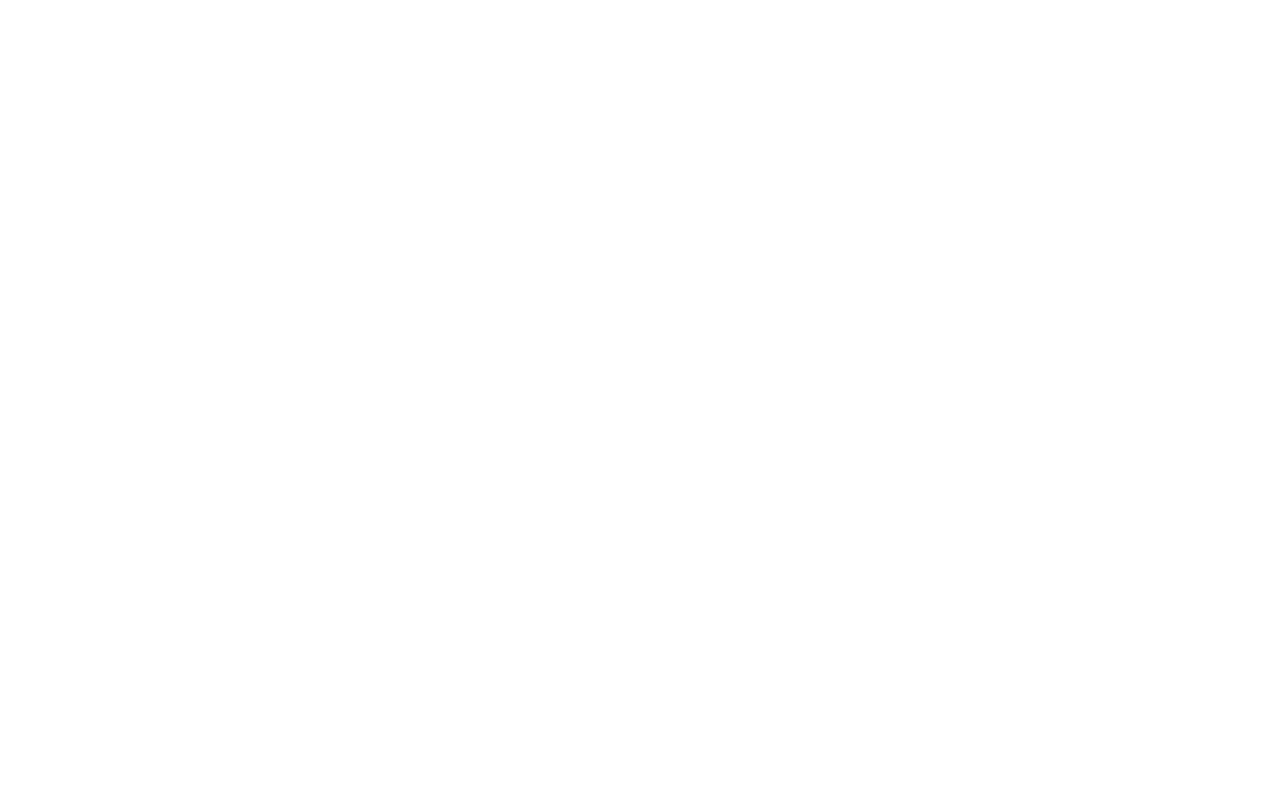
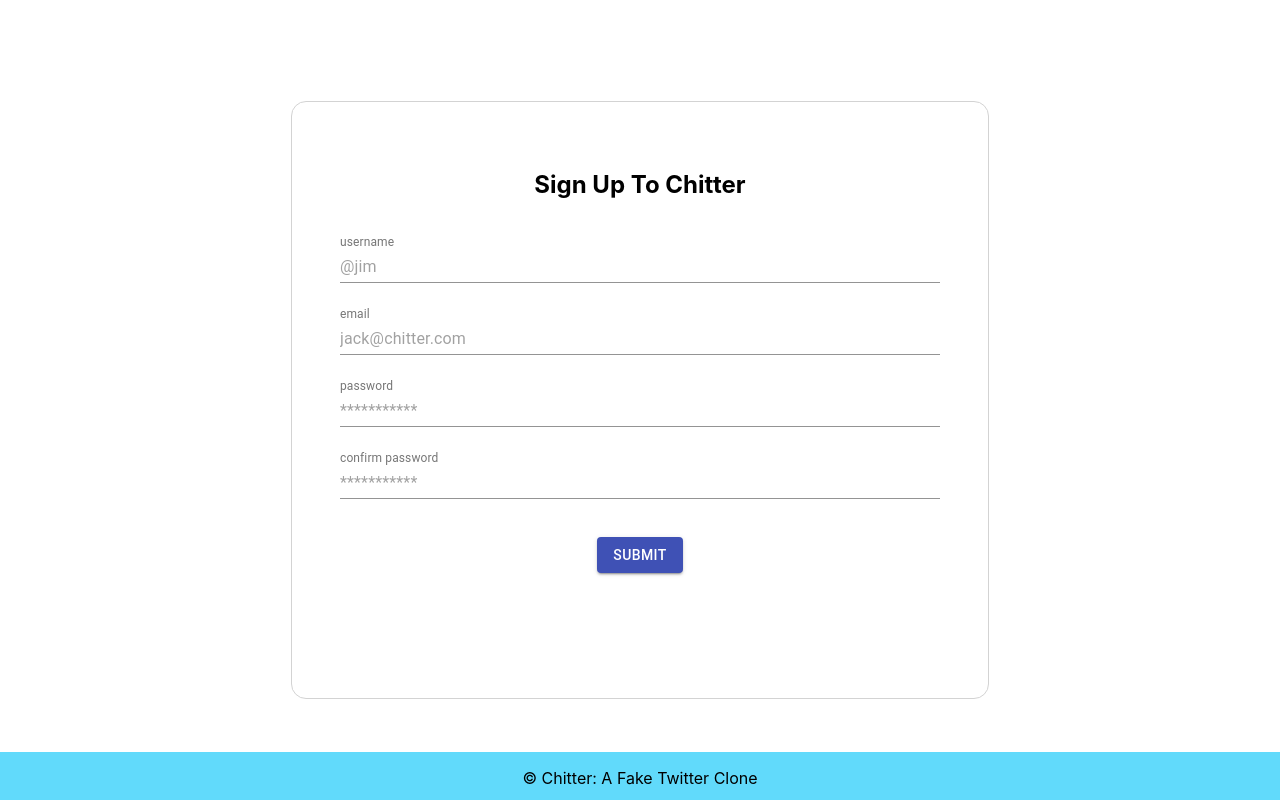
Before and after one commit to philsmithies/chitter-react, a React (Create React App) app: page /signup in a window 1280 px wide. Built offline with nearby package versions, Linux system fonts and the light colour scheme.

Commit message:
basic sign up form

```diff
--- a/src/App.css
+++ b/src/App.css
@@ -28,6 +28,12 @@
   color: #61dafb;
 }
 
+Footer{
+  background-color: #61dafb;
+  width: 100%;
+  height: 3rem;
+}
+
 @keyframes App-logo-spin {
   from {
     transform: rotate(0deg);
--- a/src/App.js
+++ b/src/App.js
@@ -1,7 +1,8 @@
 import React from "react";
 import { BrowserRouter as Router, Route, Switch } from "react-router-dom";
 import './App.css';
-import Index from './pages/Index/Index.js';
+import Index from './pages/Index';
+import SignUp from './pages/SignUp';
 
 function App() {
   return (
@@ -9,6 +10,7 @@ function App() {
       <Router>
       <Switch>
         <Route path="/" exact component={Index}  />
+        <Route path="/signup" exact component={SignUp}  />
       </Switch>
       </Router>
     </div>
--- a/src/components/SignUpBtn/index.js
+++ b/src/components/SignUpBtn/index.js
@@ -3,7 +3,7 @@ import './index.css'
 export default function SignUpBtn() {
   return (
     <div>
-      <a href="#" className="SignUpLink">
+      <a href="/signup" className="SignUpLink">
         <div className="SignUpBtn">
           <p>Sign Up</p>
         </div>
--- /dev/null
+++ b/src/components/SignUpForm/index.js
@@ -0,0 +1,61 @@
+import { TextField } from "@material-ui/core";
+import Button from '@material-ui/core/Button';
+
+export default function SignUpForm() {
+
+  const handleSubmit = (e) => {
+    e.preventDefault()
+    console.log('submitted')
+  }
+
+  return (
+    <form onSubmit={handleSubmit} autoComplete="off">
+      <TextField
+        id="standard-full-width"
+        label="username"
+        placeholder="@jim"
+        fullWidth
+        margin="normal"
+        InputLabelProps={{
+          shrink: true,
+        }}
+      />
+      <TextField
+        type="email"
+        id="standard-full-width"
+        label="email"
+        placeholder="jack@chitter.com"
+        fullWidth
+        margin="normal"
+        InputLabelProps={{
+          shrink: true,
+        }}
+      />
+      <TextField
+        type="password"
+        id="standard-full-width"
+        label="password"
+        placeholder="***********"
+        fullWidth
+        margin="normal"
+        InputLabelProps={{
+          shrink: true,
+        }}
+      />
+      <TextField
+        type="password"
+        id="standard-full-width"
+        label="confirm password"
+        placeholder="***********"
+        fullWidth
+        margin="normal"
+        InputLabelProps={{
+          shrink: true,
+        }}
+      />
+      <Button variant="contained" color="primary" style={{ margin: 30 }} type="submit">
+        Submit
+      </Button>
+    </form>
+  );
+}
--- /dev/null
+++ b/src/pages/SignUp/index.css
@@ -0,0 +1,19 @@
+.signUpWrapper{
+  display: flex;
+  flex-direction: column;
+  justify-content: center;
+  align-items: center;
+  height: 100vh;
+}
+.signUpForm {
+  border: lightgray solid 1px;
+  width: 600px;
+  height: 500px;
+  border-radius: 15px;
+  padding: 3rem;
+}
+
+Footer{
+  position: absolute;
+  bottom: 0;
+}
--- /dev/null
+++ b/src/pages/SignUp/index.js
@@ -0,0 +1,15 @@
+import SignUpForm from "../../components/SignUpForm"
+import './index.css'
+import Footer from "../../components/Footer"
+
+export default function SignUp() {
+  return(
+    <div className="signUpWrapper">
+    <div className="signUpForm">
+      <h2>Sign Up To Chitter</h2>
+      <SignUpForm/>
+    </div>
+    <Footer/>
+    </div>
+  )
+}
```
Also changed, not shown: src/pages/Index/Index.js (+4 -5 lines).
